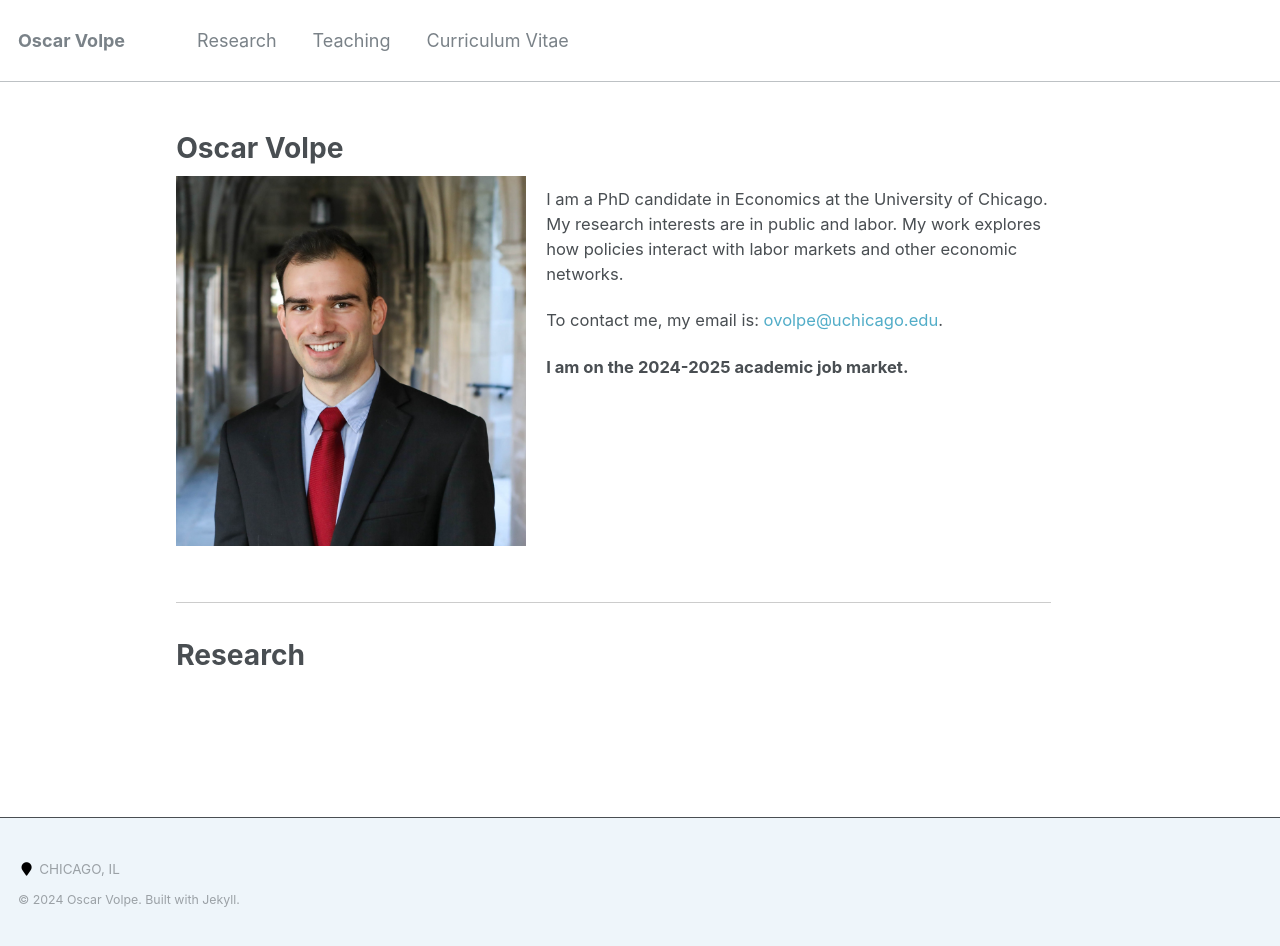
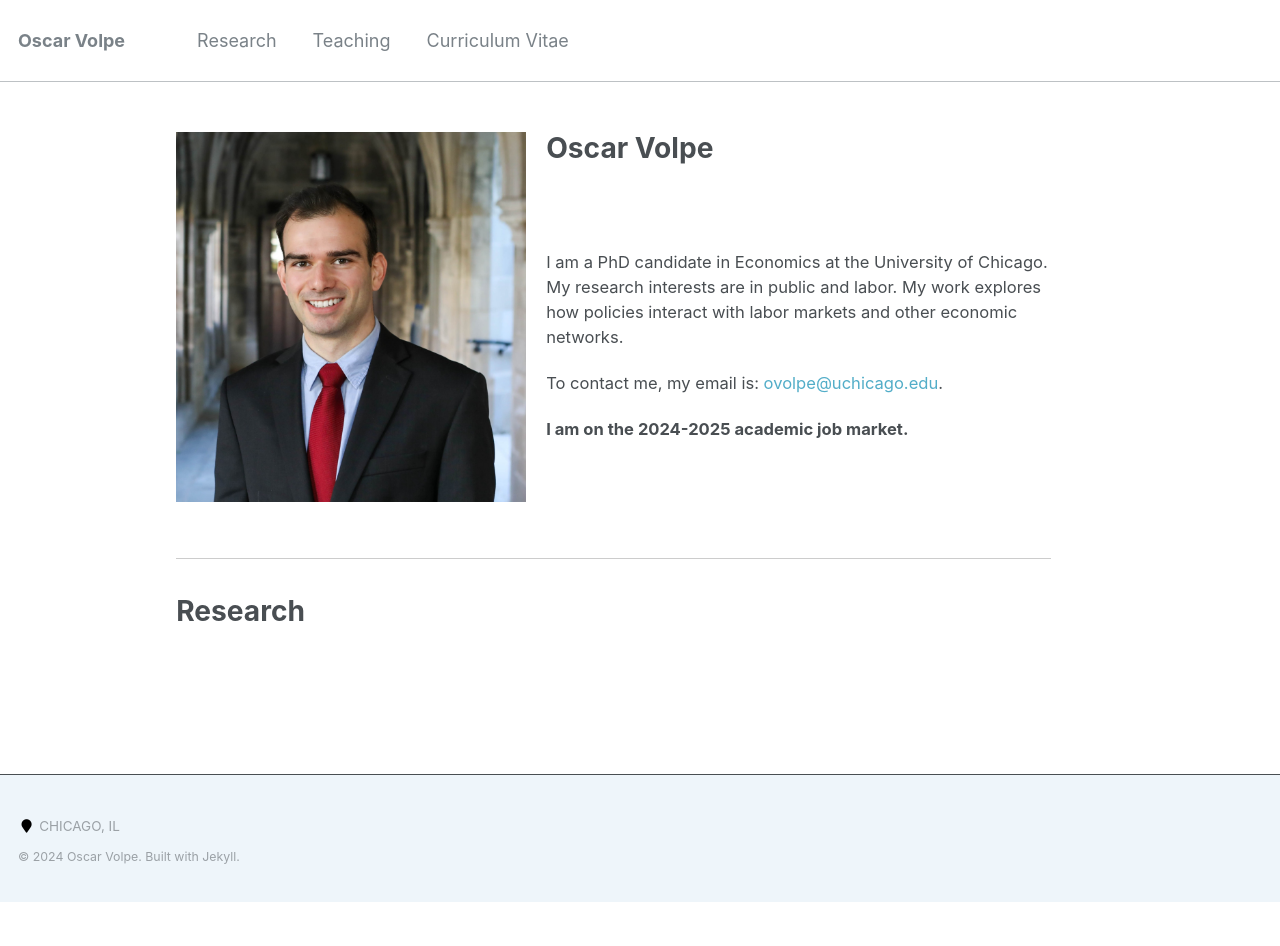
Before and after one commit to ovolpe/ovolpe.github.io, a Jekyll site: the page built from _pages/about.md, in a window 1280 px wide. Built offline with Jekyll 4.4.1, drawn with Linux system fonts in a browser that asks for light colours; after the commit the page ends 902 px from its top, so only the background shows below that.

Commit message:
Update about.md

```diff
--- a/_pages/about.md
+++ b/_pages/about.md
@@ -8,10 +8,7 @@ redirect_from:
   - /about.html
 ---
 
-<h1 style="margin-bottom: 10px;">Oscar Volpe</h1>
-
-<img class="img-responsive" style="float: left; margin: 0px 20px 20px 0px;" src="/files/headshot.jpg" width="350">
-
+# Oscar Volpe<img class="img-responsive" style="float: left; margin: 0px 20px 20px 0px;" src="/files/headshot.jpg" width="350">
 I am a PhD candidate in Economics at the University of Chicago. My research interests are in public and labor. My work explores how policies interact with labor markets and other economic networks.
 
 To contact me, my email is: <a href="mailto:ovolpe@uchicago.edu">ovolpe@uchicago.edu</a>.
```
